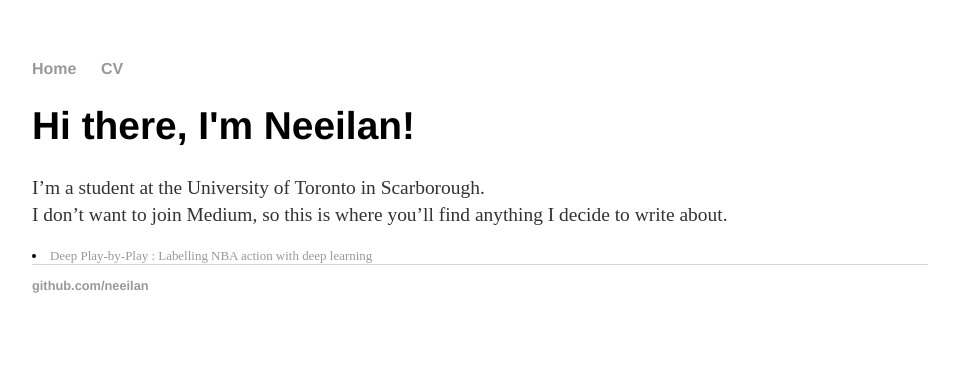
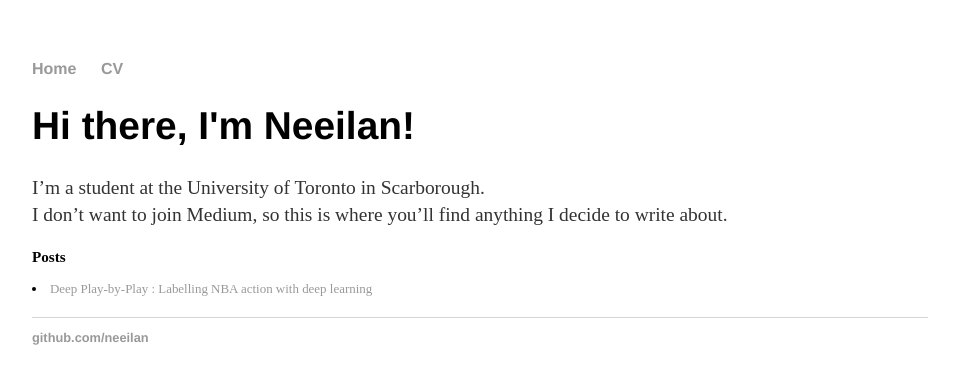
Before and after one commit to neeilan/neeilan.github.io, a Jekyll site: the page built from index.html, in a window 1280 px wide. Shown: the top 384 px of the page, without its empty margins (160-1119 px from the left). Built offline with Jekyll 4.4.1, drawn with Linux system fonts in a browser that asks for light colours.

Commit message:
Update index.html

```diff
--- a/index.html
+++ b/index.html
@@ -9,7 +9,10 @@ title: Neeilan
     	I don’t want to join Medium, so this is where you’ll find anything I decide to write about.
 	</p>
 
+	<p>
+	<h3>Posts</h3>
 	 {% for post in site.posts %}
 	    <li><span><a href="{{ post.url }}" title="{{ post.title }}">{{ post.title }}</a></li>
 	 {% endfor %}
+	</p>
 </div><!-- /.blurb -->
```
